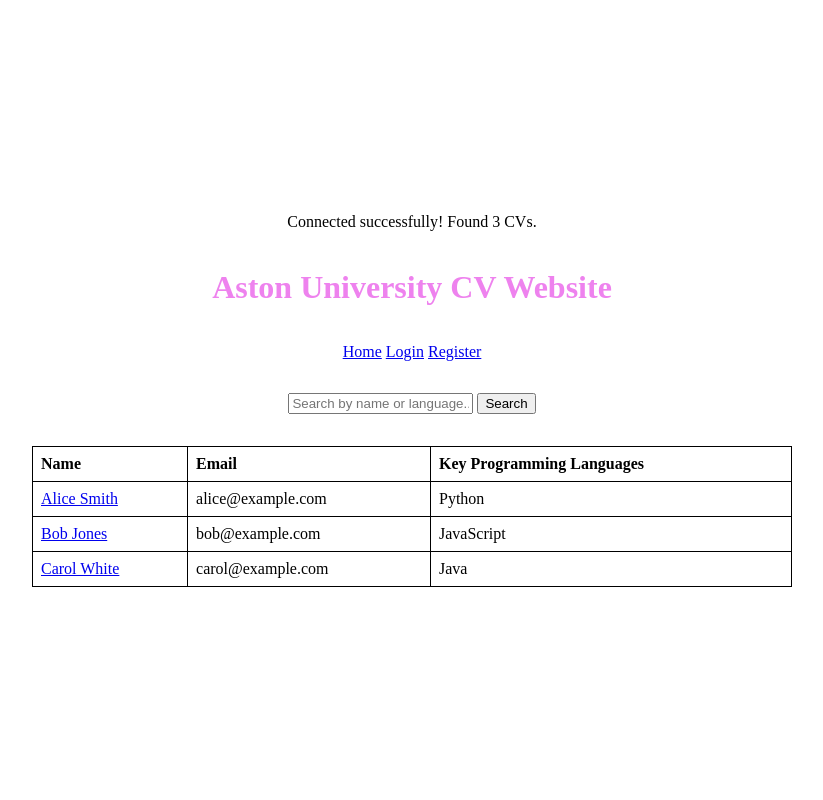
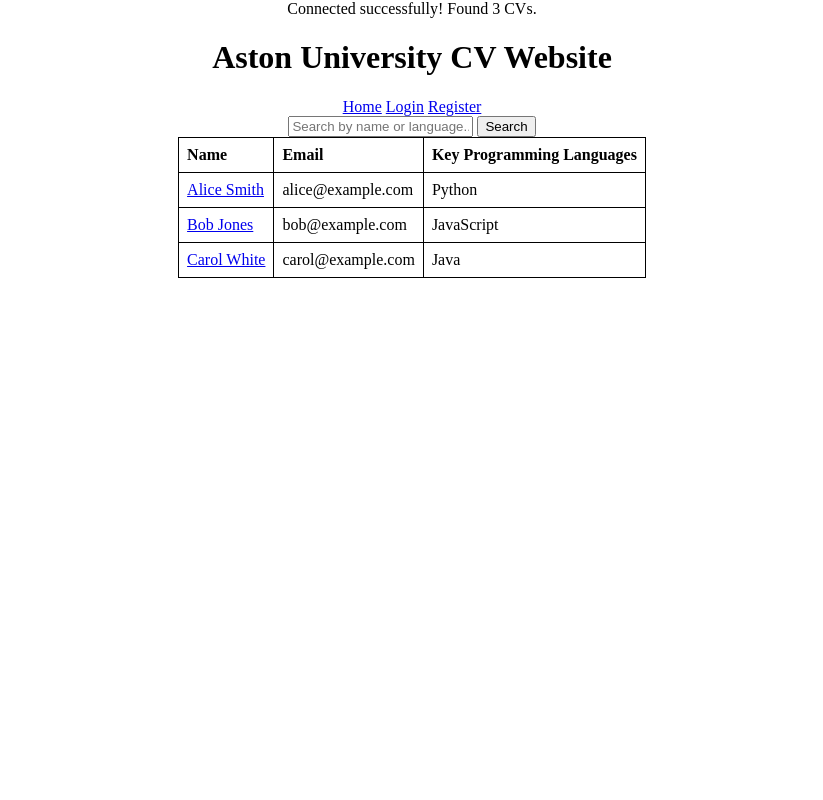
Before and after one commit to Shez1357/Aston-Uni-Assignment, a PHP site: page / in a window 1280 px wide. Shown: the whole page, without its empty margins (228-1051 px from the left). Run offline with PHP 8.4, Linux system fonts and the light colour scheme; data comes from the database, SQL or seed files in the repository.

Commit message:
It works? but not best solution but it works

```diff
--- a/public/style.css
+++ b/public/style.css
@@ -1,36 +1,3 @@
-* {
-  box-sizing: border-box;
-}
-
-html, body {
-  margin: 0;
-  padding: 0;
-  min-height: 100vh;
-  width: 100%;
-}
-
-body {
-  display: flex;
-  flex-direction: column;
-  justify-content: center;
-  align-items: center;
-  text-align: center;
-  gap: 1rem;
-}
-
-.app-wrapper {
-  width: min(95%, 960px);
-  max-width: 960px;
-  margin: 0 auto;
-  text-align: center;
-}
-
-form, table {
-  width: 100%;
-  max-width: 760px;
-  margin: 1rem auto;
-}
-
 table, th, td {
   border: 1px solid rgb(0, 0, 0);
   border-collapse: collapse;
@@ -40,7 +7,3 @@ table th, table td {
   padding: 0.5rem;
   text-align: left;
 }
-
-h1 {
-  color: violet;
-}
```
Also changed, not shown: login.php (+39 -0 lines).
